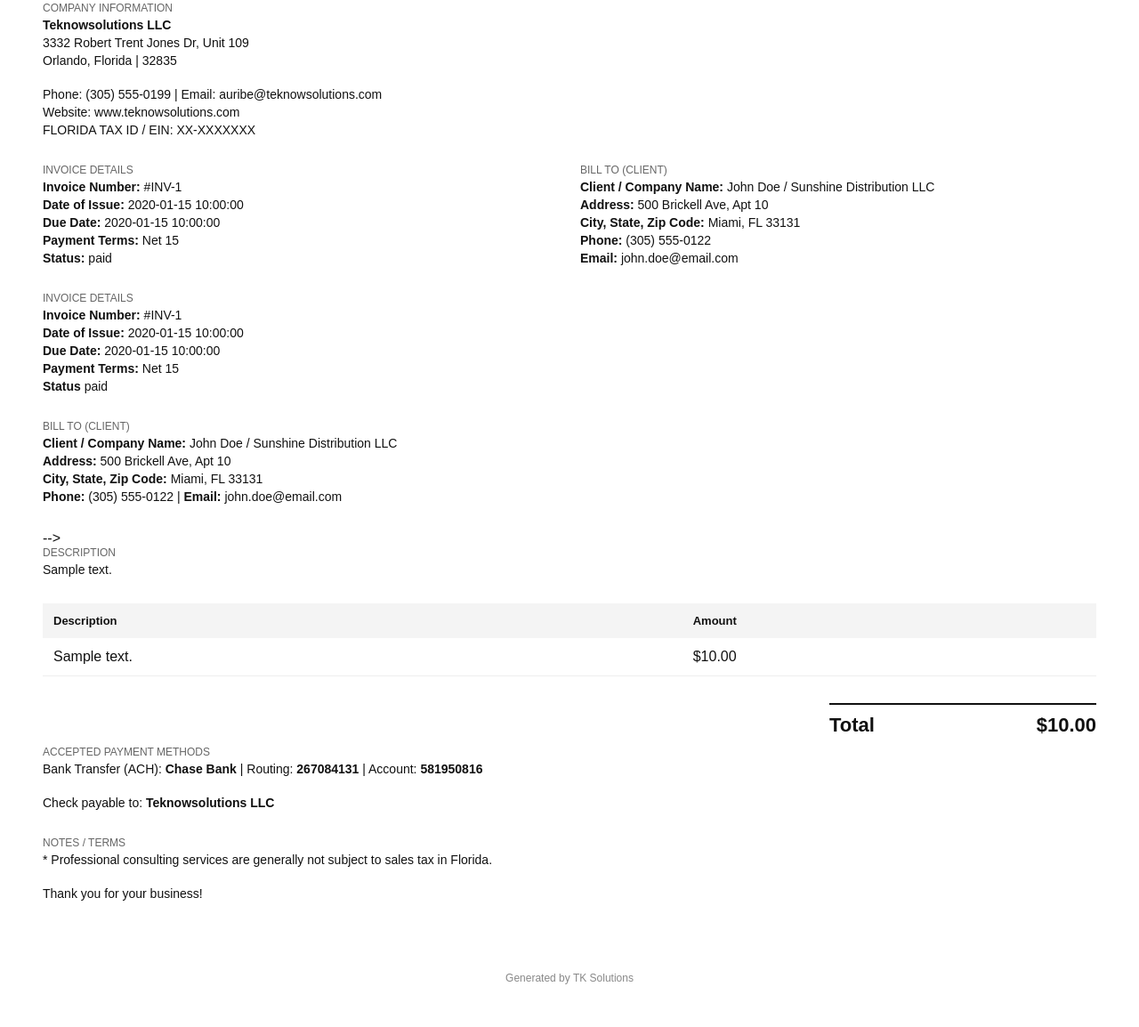
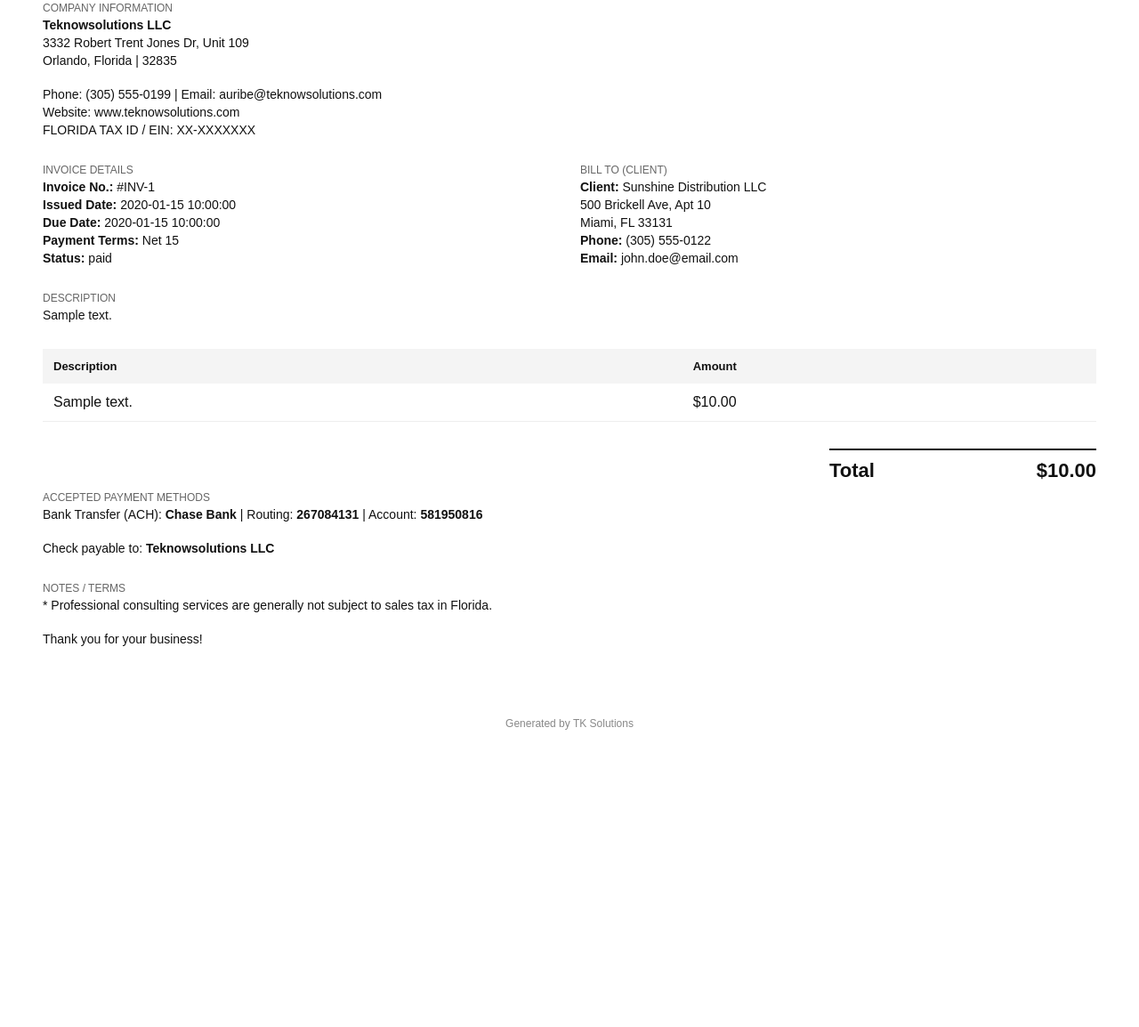
Before and after one commit to auribem84/tksolutions-webapp-backend, a Python web app: template app/templates/invoice.html in a window 1280 px wide. Shown: the part 185-1339 px from the top of the page at 89% size. After the commit the page ends 1005 px from the top, so only its background shows below. Run offline with Jinja, Linux system fonts and the light colour scheme; the template is opened without the code that fills it: most values are stand-ins (such as "Sample title", 1, 10 or a date in 2020); grey boxes marked "Sample" are stand-in pictures.

Commit message:
formatting invoice3

```diff
--- a/app/templates/invoice.html
+++ b/app/templates/invoice.html
@@ -177,12 +177,12 @@
         <div class="info-box">
 
           <div class="value">
-            <strong>Invoice Number:</strong>
+            <strong>Invoice No.:</strong>
             #INV-{{ invoice.short_id }}
           </div>
 
           <div class="value">
-            <strong>Date of Issue:</strong>
+            <strong>Issued Date:</strong>
             {{ invoice.created_at }}
           </div>
 
@@ -213,21 +213,18 @@
         <div class="info-box">
 
           <div class="value">
-            <strong>Client / Company Name:</strong>
-            John Doe / Sunshine Distribution LLC
+            <strong>Client:</strong>
+            Sunshine Distribution LLC
           </div>
 
           <div class="value">
-            <strong>Address:</strong>
             500 Brickell Ave, Apt 10
           </div>
 
           <div class="value">
-            <strong>City, State, Zip Code:</strong>
             Miami, FL 33131
           </div>
 
-          <!-- separated lines -->
           <div class="value">
             <strong>Phone:</strong> (305) 555-0122
           </div>
@@ -245,90 +242,6 @@
   </div>
 
 </div>
-
-
-
-
-
-<!--
-  <!-- =========================================
-     INVOICE DETAILS + BILL TO
-========================================== -->
-
-  <div class="section">
-
-    <div class="label">
-      Invoice Details
-    </div>
-
-    <div class="info-box">
-
-      <div class="value">
-        <strong>Invoice Number:</strong>
-        #INV-{{ invoice.short_id }}
-      </div>
-
-      <div class="value">
-        <strong>Date of Issue:</strong>
-        {{ invoice.created_at }}
-      </div>
-
-      <div class="value">
-        <strong>Due Date:</strong>
-        {{ invoice.due_date }}
-      </div>
-
-      <div class="value">
-        <strong>Payment Terms:</strong>
-        Net 15
-      </div>
-
-      <div class="value">
-        <strong>Status</strong>
-        {{ invoice.status }}
-      </div>
-
-    </div>
-
-  </div>
-
-  <div class="section">
-
-    <div class="label">
-      Bill To (Client)
-    </div>
-
-    <div class="info-box">
-
-      <div class="value">
-        <strong>Client / Company Name:</strong>
-        <!-- {{ organization.name if organization else 'Client Name' }} -->
-        John Doe / Sunshine Distribution LLC
-      </div>
-
-      <div class="value">
-        <strong>Address:</strong>
-        500 Brickell Ave, Apt 10
-      </div>
-
-      <div class="value">
-        <strong>City, State, Zip Code:</strong>
-        Miami, FL 33131
-      </div>
-
-      <div class="value">
-        <strong>Phone:</strong>
-        (305) 555-0122 |
-        <strong>Email:</strong>
-        john.doe@email.com
-      </div>
-
-    </div>
-
-  </div>
- -->
-
-
 
   <div class="section">
 
```
